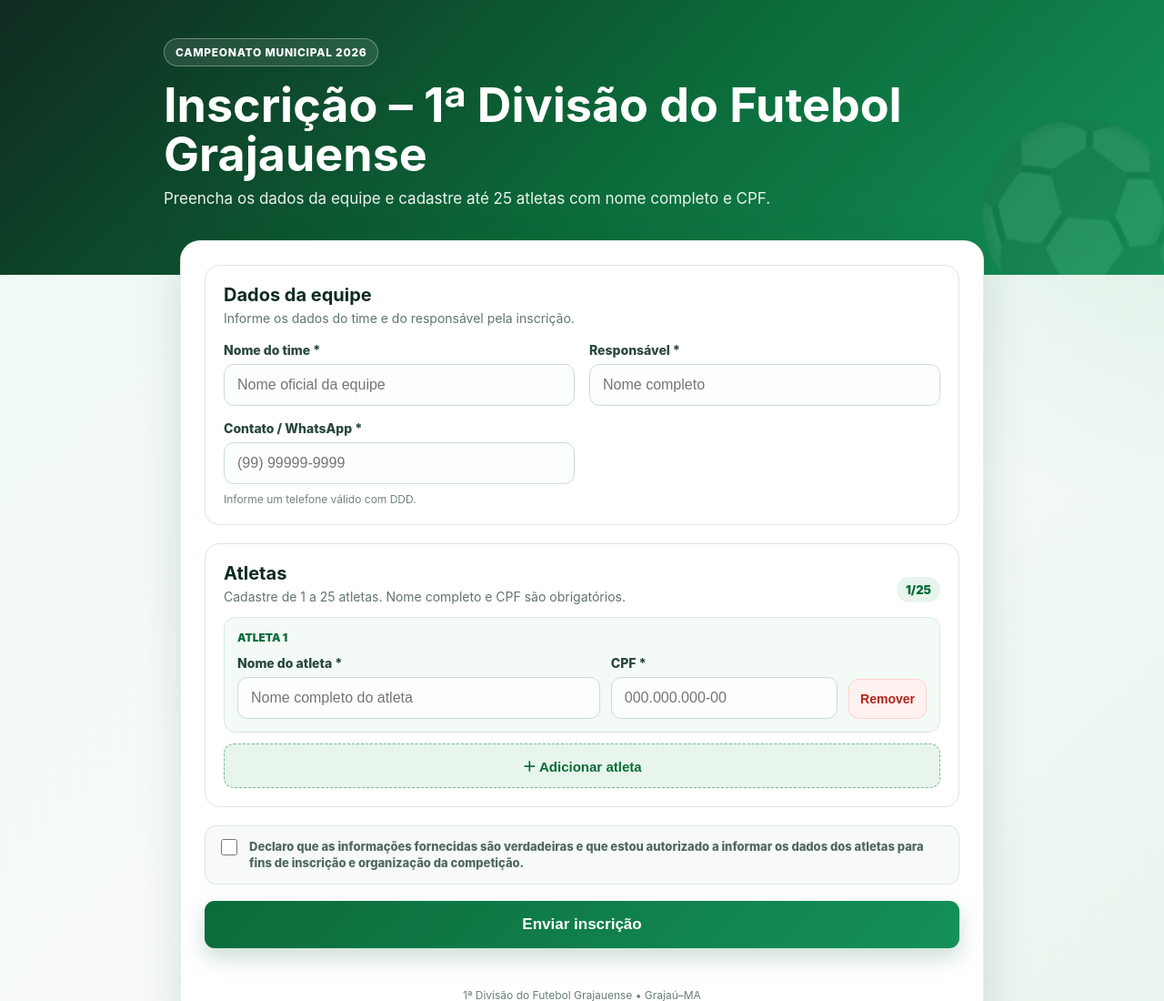
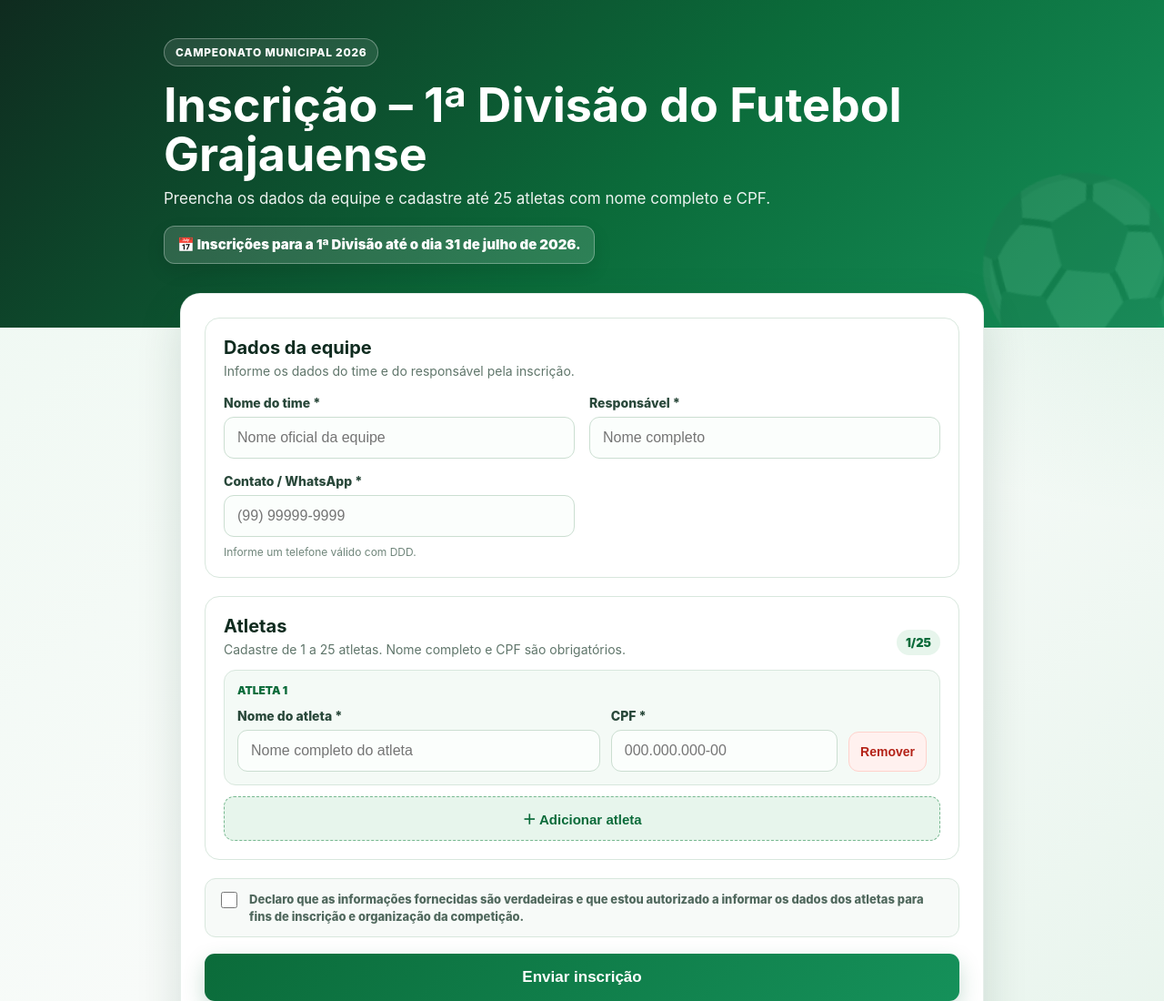
Before and after one commit to georgelimajus-cmd/futebol-grajauense, a plain HTML site: page index.html in a window 1280 px wide. Shown: the top 1100 px of the page at 91% size. Drawn offline with Linux system fonts and the light colour scheme.

Commit message:
Add files via upload

```diff
--- a/index.html
+++ b/index.html
@@ -11,7 +11,7 @@
     *{box-sizing:border-box}body{margin:0;font-family:Inter,system-ui,-apple-system,Segoe UI,Roboto,Arial,sans-serif;color:#183428;background:radial-gradient(circle at top right,rgba(36,169,95,.16),transparent 32%),linear-gradient(135deg,#edf8f1 0%,#f8fbf9 50%,#e7f4ec 100%);min-height:100vh}
     .hero{background:linear-gradient(135deg,var(--dark),var(--green) 55%,var(--green2));color:#fff;padding:42px 20px 70px;position:relative;overflow:hidden}.hero:after{content:"⚽";position:absolute;right:-24px;bottom:-46px;font-size:190px;opacity:.08;transform:rotate(-14deg)}
     .hero-inner{max-width:920px;margin:auto;position:relative;z-index:1}.kicker{display:inline-block;border:1px solid rgba(255,255,255,.32);background:rgba(255,255,255,.10);padding:7px 12px;border-radius:999px;font-weight:800;letter-spacing:.06em;font-size:12px;text-transform:uppercase}
-    h1{margin:16px 0 8px;font-size:clamp(30px,6vw,52px);line-height:1.04}.hero p{margin:0;max-width:680px;opacity:.92;font-size:17px;line-height:1.55}
+    h1{margin:16px 0 8px;font-size:clamp(30px,6vw,52px);line-height:1.04}.hero p{margin:0;max-width:680px;opacity:.92;font-size:17px;line-height:1.55}.deadline{display:inline-flex;align-items:center;gap:8px;margin-top:16px;padding:10px 14px;border-radius:12px;background:rgba(255,255,255,.14);border:1px solid rgba(255,255,255,.30);font-size:15px;font-weight:900;line-height:1.35;box-shadow:0 8px 20px rgba(0,0,0,.10)}
     main{max-width:920px;margin:-38px auto 50px;padding:0 18px;position:relative;z-index:2}.card{background:var(--white);border:1px solid rgba(10,89,49,.10);border-radius:22px;box-shadow:var(--shadow);overflow:hidden}form{padding:26px}
     .section{border:1px solid var(--line);border-radius:16px;padding:20px;margin-bottom:20px;background:#fff}.section h2{margin:0 0 5px;font-size:20px;color:var(--dark)}.section-note{margin:0 0 18px;color:var(--muted);font-size:14px}.grid{display:grid;grid-template-columns:1fr 1fr;gap:16px}.field{display:flex;flex-direction:column;gap:7px}label{font-size:14px;font-weight:800;color:#29483a}
     input{width:100%;border:1px solid #cbded1;border-radius:11px;padding:13px 14px;font-size:16px;outline:none;transition:.2s;background:#fbfefc}input:focus{border-color:var(--green2);box-shadow:0 0 0 4px rgba(21,145,90,.12);background:#fff}
@@ -24,7 +24,7 @@
   </style>
 </head>
 <body>
-  <header class="hero"><div class="hero-inner"><span class="kicker">Campeonato Municipal 2026</span><h1>Inscrição – 1ª Divisão do Futebol Grajauense</h1><p>Preencha os dados da equipe e cadastre até 25 atletas com nome completo e CPF.</p></div></header>
+  <header class="hero"><div class="hero-inner"><span class="kicker">Campeonato Municipal 2026</span><h1>Inscrição – 1ª Divisão do Futebol Grajauense</h1><p>Preencha os dados da equipe e cadastre até 25 atletas com nome completo e CPF.</p><div class="deadline">📅 Inscrições para a 1ª Divisão até o dia 31 de julho de 2026.</div></div></header>
   <main><div class="card"><form id="registrationForm" novalidate>
     <section class="section"><h2>Dados da equipe</h2><p class="section-note">Informe os dados do time e do responsável pela inscrição.</p><div class="grid">
       <div class="field"><label for="team">Nome do time *</label><input id="team" required autocomplete="organization" placeholder="Nome oficial da equipe"></div>
```
